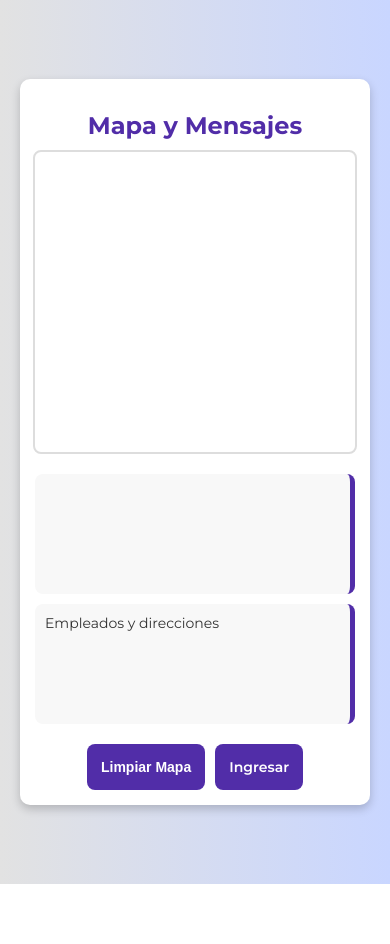
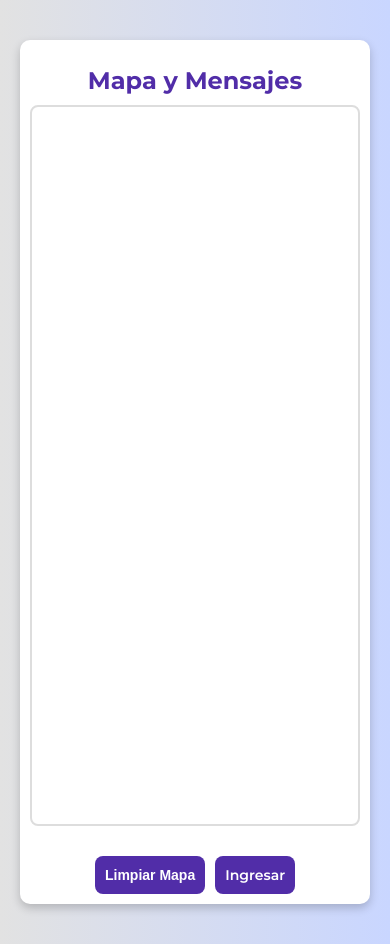
Before and after one commit to kaalib/SmartWay, a website: page public/index.html in a window 390 px wide. Before the commit the page ends 884 px from the top, so only its background shows below. Drawn offline with Linux system fonts and the light colour scheme; no server answers.

Commit message:
change frontend v4

```diff
--- a/public/styles/index.css
+++ b/public/styles/index.css
@@ -49,6 +49,8 @@ h1 {
     display: flex;
     flex-direction: column;
     gap: 10px;
+    max-height: 300px; /* Ajusta según lo que necesites */
+    overflow: hidden; /* Evita que crezca más de lo permitido */
 }
 
 /* Ajustes a los message-box */
@@ -58,8 +60,10 @@ h1 {
     border-radius: 8px;
     padding: 10px;
     min-height: 100px;
+    max-height: 100%; /* No puede superar la altura del contenedor */
     font-size: 14px;
     color: #333;
+    flex: 1; /* Distribuye el espacio dentro de .message-container */
     text-align: left;
     overflow-y: auto; /* Habilita el scroll vertical si el contenido es mayor */
     scrollbar-width: thin; /* Para navegadores modernos */
@@ -109,34 +113,49 @@ h1 {
 
 /* Responsividad: en pantallas pequeñas se apilan */
 @media (max-width: 992px) {
+    .container {
+        padding: 10px;
+        height: 100vh; /* Ocupa toda la altura de la pantalla */
+        display: flex;
+        flex-direction: column;
+    }
+
     .map-and-messages {
-        flex-direction: column;
-        align-items: center;
+
+        width: 100%;
     }
 
     .message-container {
-        width: 100%;
-        max-width: unset;
+        display: none; /* Oculta los mensajes */
     }
 
     #map {
         width: 100%;
-        height: 400px;
-        min-height: 300px; /* Asegura que tenga altura mínima */
-    }
-
-}
-
-
-/* Ajustes para pantallas pequeñas */
-@media (max-width: 600px) {
-    .container {
-        padding: 15px;
+        min-height: 85vh; /* Hace que el mapa sea alto como la pantalla */
     }
 
 
     .btn {
         width: 100%;
-        padding: 14px;
+        padding: 10px;
     }
 }
+
+/* Ajustes para móviles más pequeños */
+@media (max-width: 600px) {
+    .container {
+        padding: 10px;
+        height: 100vh; /* Asegura que el contenedor use toda la pantalla */
+    }
+    .map-and-messages {
+        height: 90%;
+    }
+    #map {
+        height: 85vh; /* Mapa ocupa casi toda la pantalla */
+    }
+
+    .btn {
+        width: 100%;
+        padding: 10px;
+    }
+}
```
